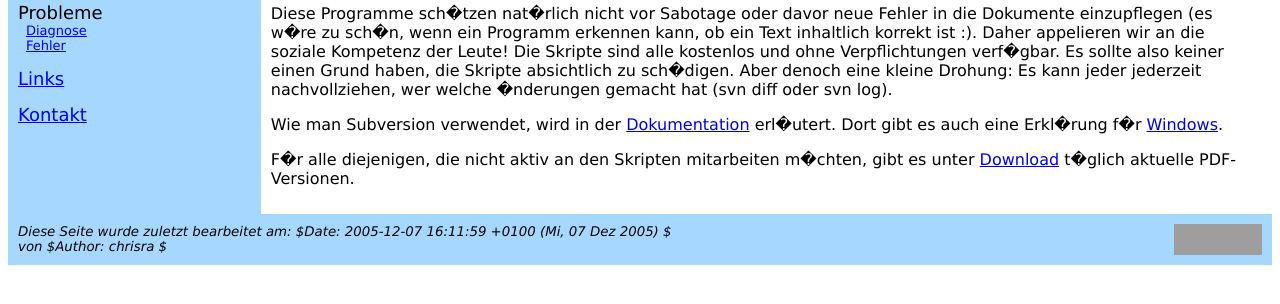
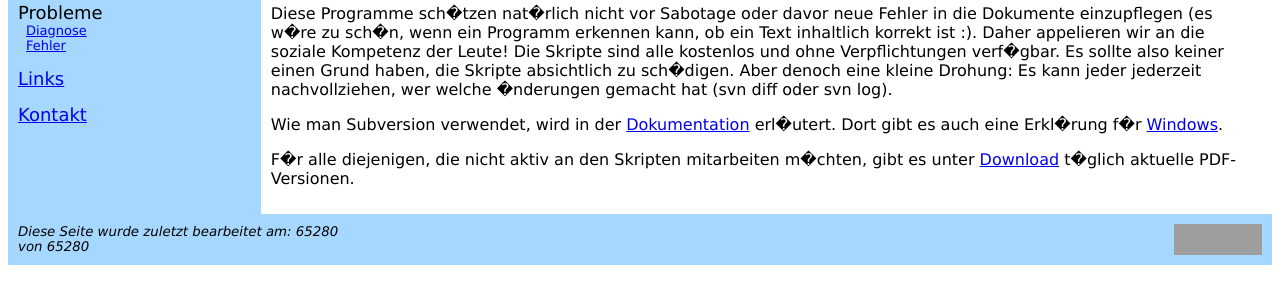
Before and after one commit to qbi/uni-skripte, a PHP site: page /index.php in a window 1280 px wide. Shown: the part 456-760 px from the top of the page. Run offline with PHP 8.4, Linux system fonts and the light colour scheme; grey boxes are pictures that could not be loaded.

Commit message:
Perlskript zum anzeigen des aktuellen Datums (Dank an Kay ;))
git-svn-id: https://svn.lug-jena.de/uni-skripte@205 fe66431f-f319-0410-8186-f4e9b7e7c232

```diff
--- a/skripte/footer.php
+++ b/skripte/footer.php
@@ -19,8 +19,8 @@
 	      </a>
 	      <small>
                 Diese Seite wurde zuletzt bearbeitet am:
-		\$Date: 2005-12-07 16:11:59 +0100 (Mi, 07 Dez 2005) \$ <br>
-		von \$Author: chrisra \$
+		<!-- datum -->65280<!-- datum2 --> <br>
+		von <!-- autor -->65280<!-- autor2 -->
 	      </small>
 	    </address>
 	  </td>
```
Also changed, not shown: 1 other file.
